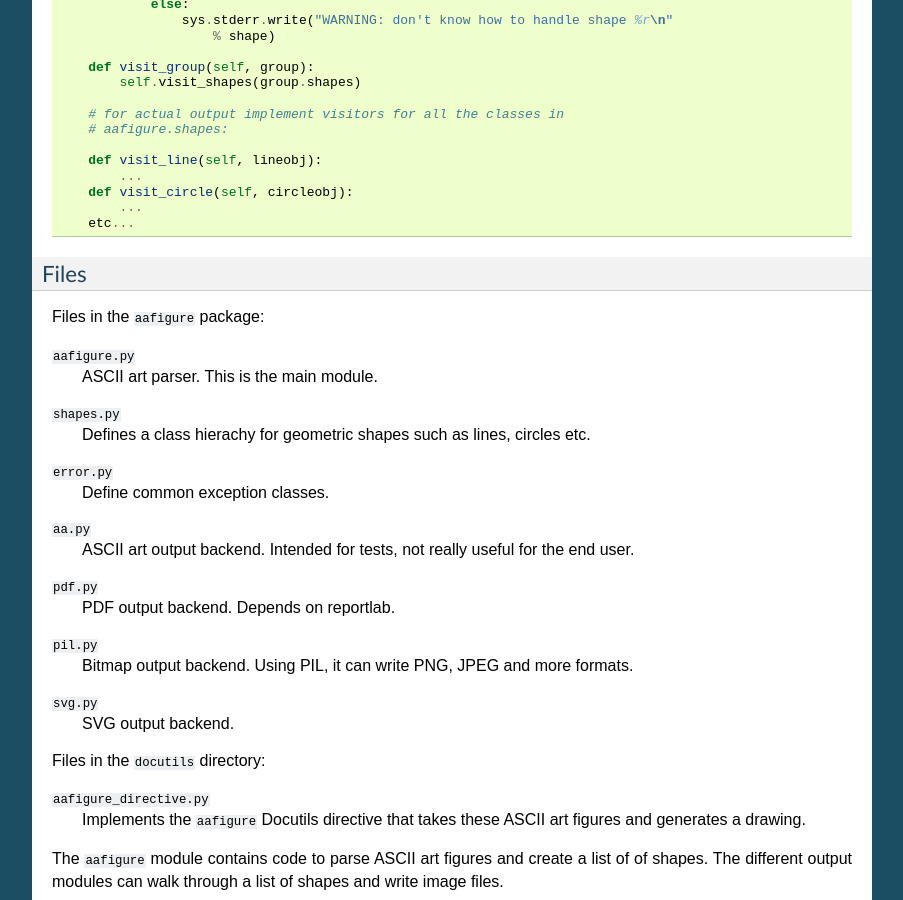
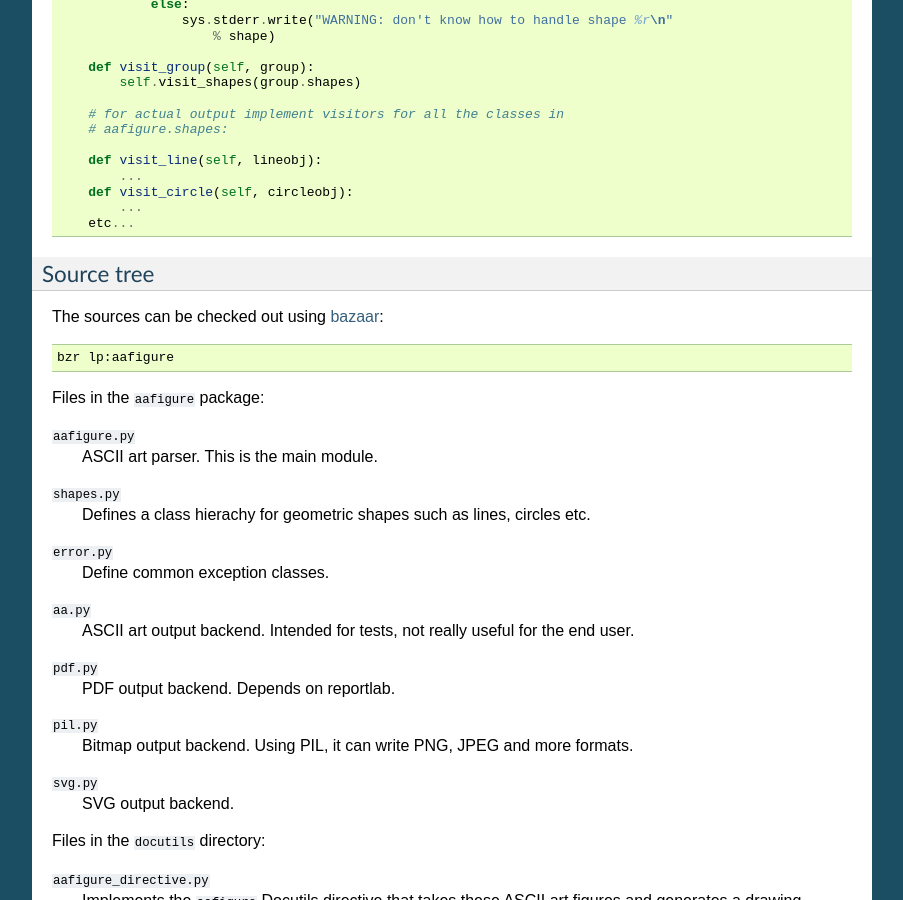
Before and after one commit to aafigure/aafigure, a Sphinx documentation site: the page built from documentation/appendix.rst, in a window 1280 px wide and 900 px high, scrolled down 2696 px. Shown: the whole window, without its empty margins (198-1101 px from the left). Built offline with Sphinx 7.4.7, drawn with Linux system fonts in a browser that asks for light colours.

Commit message:
- move logo (insert by builder instead of including in the text) - rename "files" to "source tree" and add bzr instructions

```diff
--- a/documentation/appendix.rst
+++ b/documentation/appendix.rst
@@ -153,8 +153,15 @@ Example stub class:
             ...
         etc...
 
-Files
------
+Source tree
+-----------
+The sources can be checked out using bazaar_::
+
+    bzr lp:aafigure
+
+.. _bazaar: http://bazaar-vcs.org
+
+
 Files in the ``aafigure`` package:
 
 ``aafigure.py``
--- a/documentation/conf.py
+++ b/documentation/conf.py
@@ -113,7 +113,7 @@ html_theme = 'default'
 
 # The name of an image file (relative to this directory) to place at the top
 # of the sidebar.
-#html_logo = None
+html_logo = '../branding/aafigure-logo.png'
 
 # The name of an image file (within the static path) to use as favicon of the
 # docs.  This file should be a Windows icon file (.ico) being 16x16 or 32x32
@@ -167,7 +167,7 @@ htmlhelp_basename = 'aafiguredoc'
 # -- Options for LaTeX output --------------------------------------------------
 
 # The paper size ('letter' or 'a4').
-#latex_paper_size = 'letter'
+latex_paper_size = 'a4'
 
 # The font size ('10pt', '11pt' or '12pt').
 #latex_font_size = '10pt'
@@ -181,7 +181,7 @@ latex_documents = [
 
 # The name of an image file (relative to this directory) to place at the top of
 # the title page.
-#latex_logo = None
+latex_logo = '../branding/aafigure-logo.png'
 
 # For "manual" documents, if this is true, then toplevel headings are parts,
 # not chapters.
--- a/documentation/manual.rst
+++ b/documentation/manual.rst
@@ -1,8 +1,6 @@
 ========
  Manual
 ========
-
-.. image:: ../branding/aafigure-logo.png
 
 Overview
 ========
```
